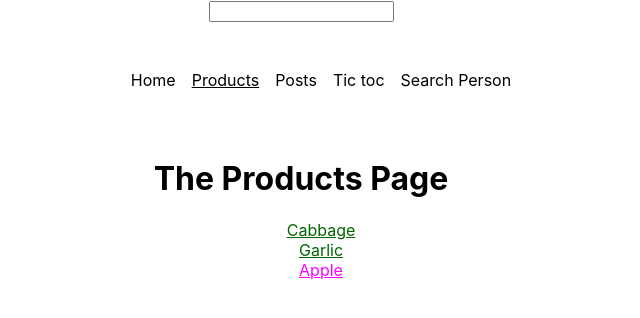
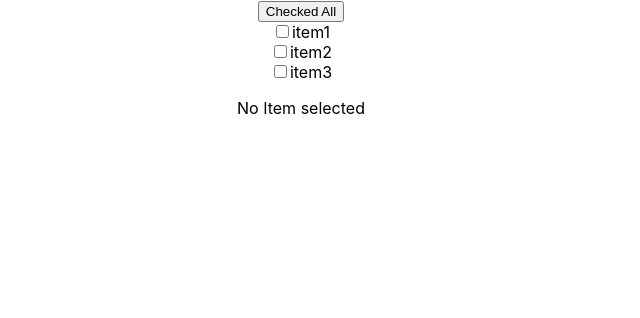
Before and after one commit to amarmern/react-route-v6-user-prodcut, a React (Create React App) app: page /products in a window 1280 px wide. Shown: the top 318 px of the page, without its empty margins (339-979 px from the left). Built offline with nearby package versions, Linux system fonts and the light colour scheme.

Commit message:
added checklist and select

```diff
--- a/src/App.js
+++ b/src/App.js
@@ -32,6 +32,9 @@ import Userefhooks from './hooks/Demouserefhooks';
 import Callbackhooks from './hooks/Callbackhooks';
 import useLocalStorage from './customhooks/useLocalStorage';
 import SearchTerm from './pages/SearchTerm';
+import AsyncPage from './components/AsyncPage';
+import ItemListChecked from './pages/ItemListChecked';
+import ItemListDropDown from './pages/ItemListDropDown';
 
 const router = createBrowserRouter([
   {
@@ -45,6 +48,8 @@ const router = createBrowserRouter([
       { path: '/posts', element: <PostsPage /> },
       { path: '/tictoc', element: <TicTac /> },
       { path: '/searchperson', element: <SearchTerm /> },
+      { path: '/listitems', element: <ItemListChecked /> },
+      { path: '/itemselect', element: <ItemListDropDown /> },
       { path: '/products/:productId', element: <ProductDetailPage /> },
     ],
   },
@@ -60,11 +65,12 @@ function App() {
   // console.log(HoverCounter.add(1, 2));
   return (
     <div className="App">
-      <input
+      {/* <AsyncPage /> */}
+      {/* <input
         type="text"
         value={name}
         onChange={(e) => setName(e.target.value)}
-      />
+      /> */}
       {/* <Callbackhooks /> */}
       {/* <Userefhooks /> */}
       {/* <MyContext.Provider value={{ text, setText }}>
@@ -85,13 +91,13 @@ function App() {
 
       {/* <ProductSearch /> */}
       {/* <MyApp /> */}
-      <RouterProvider router={router} />
+      {/* <RouterProvider router={router} /> */}
       {/* <Greeting /> */}
       {/* <Myref /> */}
       {/* <ArrayAdd /> */}
       {/* <ProductCountIncrement /> */}
       {/* <ReducerCounter /> */}
-      {/* <Practice /> */}
+      <Practice />
     </div>
   );
 }
--- /dev/null
+++ b/src/components/AsyncPage.js
@@ -0,0 +1,25 @@
+import { useEffect, useState } from 'react';
+
+const getProduct = async () => {
+  const data = await fetch('https://fakestoreapi.com/products');
+  const result = data.json();
+  return result;
+};
+
+function AsyncPage() {
+  const [product, setProduct] = useState([]);
+
+  useEffect(() => {
+    getProduct().then((res) => {
+      setProduct(res);
+    });
+  }, []);
+
+  return (
+    <ul>
+      {product && product.map((prd) => <li key={prd.id}>{prd.title} </li>)}
+    </ul>
+  );
+}
+
+export default AsyncPage;
--- a/src/components/MainNavigation.js
+++ b/src/components/MainNavigation.js
@@ -60,6 +60,26 @@ function MainNavigation() {
               Search Person
             </NavLink>
           </li>
+          <li>
+            <NavLink
+              to="/listitems"
+              className={({ isActive }) =>
+                isActive ? classes.active : undefined
+              }
+            >
+              Item List of Check box
+            </NavLink>
+          </li>
+          <li>
+            <NavLink
+              to="/itemselect"
+              className={({ isActive }) =>
+                isActive ? classes.active : undefined
+              }
+            >
+              Item for single select
+            </NavLink>
+          </li>
         </ul>
       </nav>
     </header>
--- a/src/components/Practice.js
+++ b/src/components/Practice.js
@@ -1,26 +1,52 @@
-import React, { useReducer, useState } from 'react';
+import React, { useState } from 'react';
+
+const Products = [
+  { id: 1, name: 'item1', isSelected: false },
+  { id: 2, name: 'item2', isSelected: false },
+  { id: 3, name: 'item3', isSelected: false },
+];
 
 function Practice() {
-  const uid = 0;
-  const [user, setUser] = useState('');
-  const [list, setList] = useState([]);
+  const [items, setItems] = useState(Products);
+  const handleChnage = (id) => {
+    setItems((prevItem) =>
+      prevItem.map((item) =>
+        item.id === id ? { ...item, isSelected: !item.isSelected } : item
+      )
+    );
+  };
 
+  const handleAllCheckboxChange = () => {
+    const allSelected = Products.every((item) => item.isSelected);
+    setItems((prevItem) =>
+      prevItem.map((item) => ({ ...item, isSelected: !allSelected }))
+    );
+  };
   return (
-    <div>
-      <input
-        name="user"
-        value={user}
-        onChange={(e) => setUser(e.target.value)}
-      />
-      <button onClick={() => setList([...list, { id: uid + 1, user: user }])}>
-        Add
-      </button>
-      <p>
-        {list.map((lst) => (
-          <li key={lst.id}>{lst.user}</li>
+    <>
+      <div>
+        <button onClick={handleAllCheckboxChange}>
+          {items.every((item) => item.isSelected)
+            ? 'Unchecked All'
+            : 'Checked All'}
+        </button>
+        {items.map((item) => (
+          <div key={item.id}>
+            <input
+              type="checkbox"
+              checked={item.isSelected}
+              onChange={() => handleChnage(item.id)}
+            />
+            <label>{item.name}</label>
+          </div>
         ))}
-      </p>
-    </div>
+        <p>
+          {items.filter((item) => item.isSelected).length > 0
+            ? 'At least one Item Selected'
+            : 'No Item selected'}
+        </p>
+      </div>
+    </>
   );
 }
 
--- /dev/null
+++ b/src/pages/ItemListChecked.js
@@ -0,0 +1,52 @@
+import React, { useState } from 'react';
+
+const InitialItems = [
+  { id: 1, name: 'item1', isSelected: false },
+  { id: 2, name: 'item2', isSelected: false },
+  { id: 3, name: 'item3', isSelected: false },
+];
+
+const ItemListChecked = () => {
+  const [items, setItems] = useState(InitialItems);
+
+  const handleCheckboxChange = (itemId) => {
+    setItems((prevItems) =>
+      prevItems.map((item) =>
+        item.id === itemId ? { ...item, isSelected: !item.isSelected } : item
+      )
+    );
+  };
+
+  const handleAllCheckboxChange = () => {
+    const allSelected = items.every((item) => item.isSelected);
+    setItems((prevItems) =>
+      prevItems.map((item) => ({ ...item, isSelected: !allSelected }))
+    );
+  };
+
+  return (
+    <div>
+      <button onClick={handleAllCheckboxChange}>
+        {items.every((item) => item.isSelected) ? 'Uncheck All' : 'Check All'}
+      </button>
+      {items.map((item) => (
+        <div key={item.id}>
+          <input
+            type="checkbox"
+            checked={item.isSelected}
+            onChange={() => handleCheckboxChange(item.id)}
+          />
+          <label>{item.name}</label>
+        </div>
+      ))}
+
+      <p>
+        {items.filter((item) => item.isSelected).length > 0
+          ? 'At least one item is selected.'
+          : 'No items selected.'}
+      </p>
+    </div>
+  );
+};
+
+export default ItemListChecked;
--- /dev/null
+++ b/src/pages/ItemListDropDown.js
@@ -0,0 +1,32 @@
+import React, { useState } from 'react';
+
+const Products = [
+  { id: 1, name: 'item1' },
+  { id: 2, name: 'item2' },
+  { id: 3, name: 'item3' },
+];
+
+const ItemListDropDown = () => {
+  const [selectedItem, setSelectedItem] = useState(null);
+
+  const handleSelectChange = (event) => {
+    const selectedProduct = Products[event.target.value];
+    setSelectedItem(selectedProduct);
+  };
+
+  return (
+    <div>
+      <select onChange={handleSelectChange}>
+        <option value="">Select an item</option>
+        {Products.map((item, index) => (
+          <option key={item.id} value={index}>
+            {item.name}
+          </option>
+        ))}
+      </select>
+      {selectedItem && <p>Selected item: {selectedItem.name}</p>}
+    </div>
+  );
+};
+
+export default ItemListDropDown;
```
